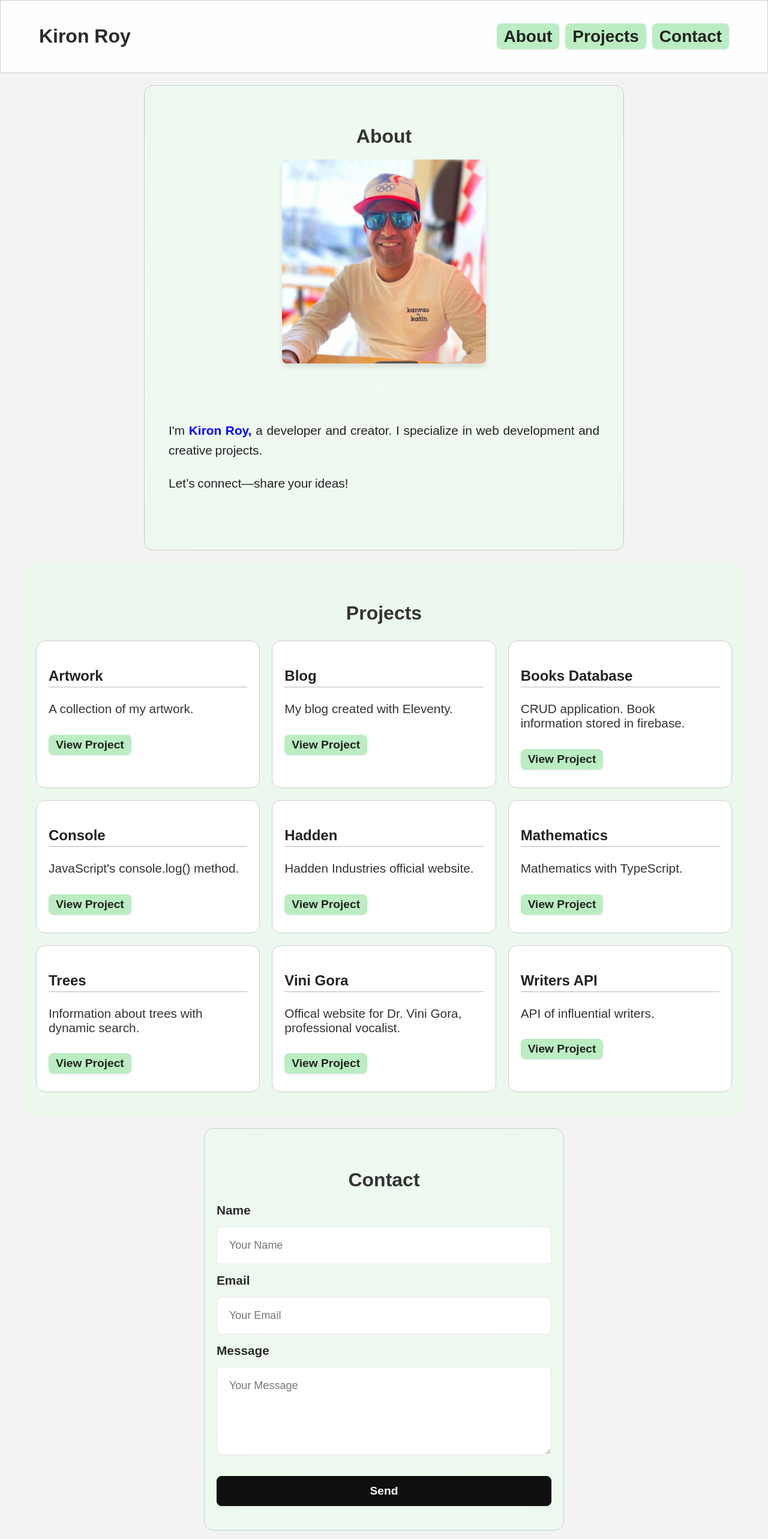
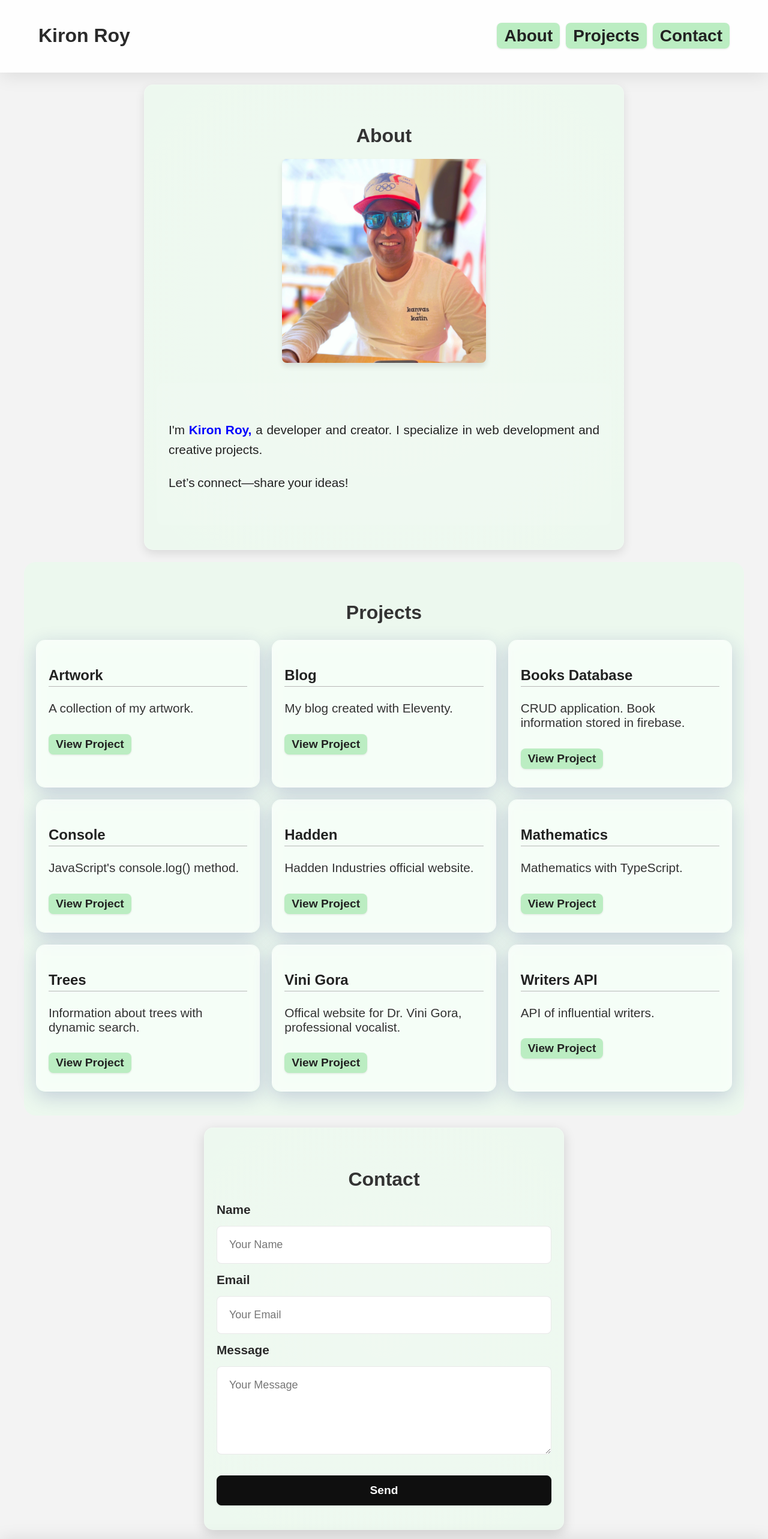
Before and after one commit to kironroy/kironroy-react, a React (Create React App) app: page / in a window 1280 px wide. Shown: the top 2566 px of the page at 60% size. Built offline with nearby package versions, Linux system fonts and the light colour scheme; no server answers; a web font is replaced by a local one.

Commit message:
Revert "No shadows"
This reverts commit 9aef1a269767cd44752430c9fc79902125ae0725.

```diff
--- a/src/components/About.css
+++ b/src/components/About.css
@@ -1,6 +1,6 @@
 /* 🌊 Global Font */
 * {
-  font-family: 'Avenir LT Pro', sans-serif;
+  font-family: "Avenir LT Pro", sans-serif;
 }
 
 /* 💧 Liquid Glass Container */
@@ -13,10 +13,10 @@
   backdrop-filter: blur(14px) saturate(180%);
   -webkit-backdrop-filter: blur(14px) saturate(180%);
   border-radius: 15px;
-  border: 1px solid #ccc;
-  /* box-shadow:
+  border: 1px solid rgba(255, 255, 255, 0.2);
+  box-shadow:
     inset 0 0 1px rgba(255, 255, 255, 0.3),
-    0 6px 16px rgba(0, 0, 0, 0.1); */
+    0 6px 16px rgba(0, 0, 0, 0.1);
   position: relative;
   overflow: hidden;
 }
@@ -29,15 +29,13 @@
   left: -50%;
   width: 200%;
   height: 200%;
-  background: radial-gradient(
-    circle at center,
-    rgba(255, 255, 255, 0.2),
-    transparent 70%
-  );
+  background: radial-gradient(circle at center, rgba(255, 255, 255, 0.2), transparent 70%);
   animation: liquidSwirl 10s infinite linear;
   pointer-events: none;
   z-index: 0;
 }
+
+
 
 /* 🧩 Content Layers */
 .about .container > * {
@@ -85,7 +83,9 @@
   max-width: 80%;
   height: auto;
   border-radius: 8px;
-  box-shadow: inset 0 0 2px rgba(0, 0, 0, 0.1), 0 6px 10px rgba(0, 0, 0, 0.1);
+  box-shadow:
+    inset 0 0 2px rgba(0, 0, 0, 0.1),
+    0 6px 10px rgba(0, 0, 0, 0.1);
   margin-bottom: 30px;
 }
 
--- a/src/components/Contact.css
+++ b/src/components/Contact.css
@@ -13,8 +13,9 @@
   backdrop-filter: blur(14px) saturate(180%);
   -webkit-backdrop-filter: blur(14px) saturate(180%);
   border-radius: 15px;
-  border: 1px solid #ccc;
-
+  border: 1px solid rgba(255, 255, 255, 0.2);
+  box-shadow: inset 0 0 1px rgba(255, 255, 255, 0.4),
+    0 6px 20px rgba(0, 0, 0, 0.15);
   position: relative;
   overflow: hidden;
 }
@@ -79,11 +80,11 @@
 
 /* 🎯 Submit Button */
 .contact button {
-  background: #0f0f0f;
+  background: #0F0F0F;
   color: #fff;
   padding: 13px 15px;
   font-size: 1.2em;
-  border: 1px solid #0f0f0f;
+  border: 1px solid #0F0F0F;
   border-radius: 8px;
   margin-top: 20px;
   cursor: pointer;
--- a/src/components/Footer.css
+++ b/src/components/Footer.css
@@ -7,7 +7,7 @@
   backdrop-filter: blur(10px);
   -webkit-backdrop-filter: blur(10px); /* Safari support */
   border-top: 1px solid #fefefe;
-  border: 1px solid #ccc;
+  box-shadow: 0 -4px 30px rgba(0, 0, 0, 0.1);
 }
 
 /* Footer Container */
--- a/src/components/Header.css
+++ b/src/components/Header.css
@@ -4,7 +4,8 @@
   padding: 20px 0;
   backdrop-filter: blur(10px);
   -webkit-backdrop-filter: blur(10px); /* Safari support */
-  border: 1px solid #ccc;
+  border-bottom: 1px solid rgba(255, 255, 255, 0.1);
+  box-shadow: 0 4px 30px rgba(0, 0, 0, 0.1);
 }
 
 .header .container {
--- a/src/components/Portfolio.css
+++ b/src/components/Portfolio.css
@@ -25,12 +25,12 @@ h2 {
 /* 💧 Liquid Glass Project Card */
 .project-card {
   position: relative;
-  background: #ffffff;
+  background: rgba(255, 255, 255, 0.08);
   backdrop-filter: blur(2px) saturate(180%);
-  border: 1px solid #ccc;
+  border: 1px solid rgba(255, 255, 255, 0.8);
   border-radius: 15px;
-  /* box-shadow: 0 8px 32px rgba(31, 38, 135, 0.2),
-    inset 0 4px 20px rgba(255, 255, 255, 0.3); */
+  box-shadow: 0 8px 32px rgba(31, 38, 135, 0.2),
+    inset 0 4px 20px rgba(255, 255, 255, 0.3);
   overflow: hidden;
   padding: 20px;
 }
```
